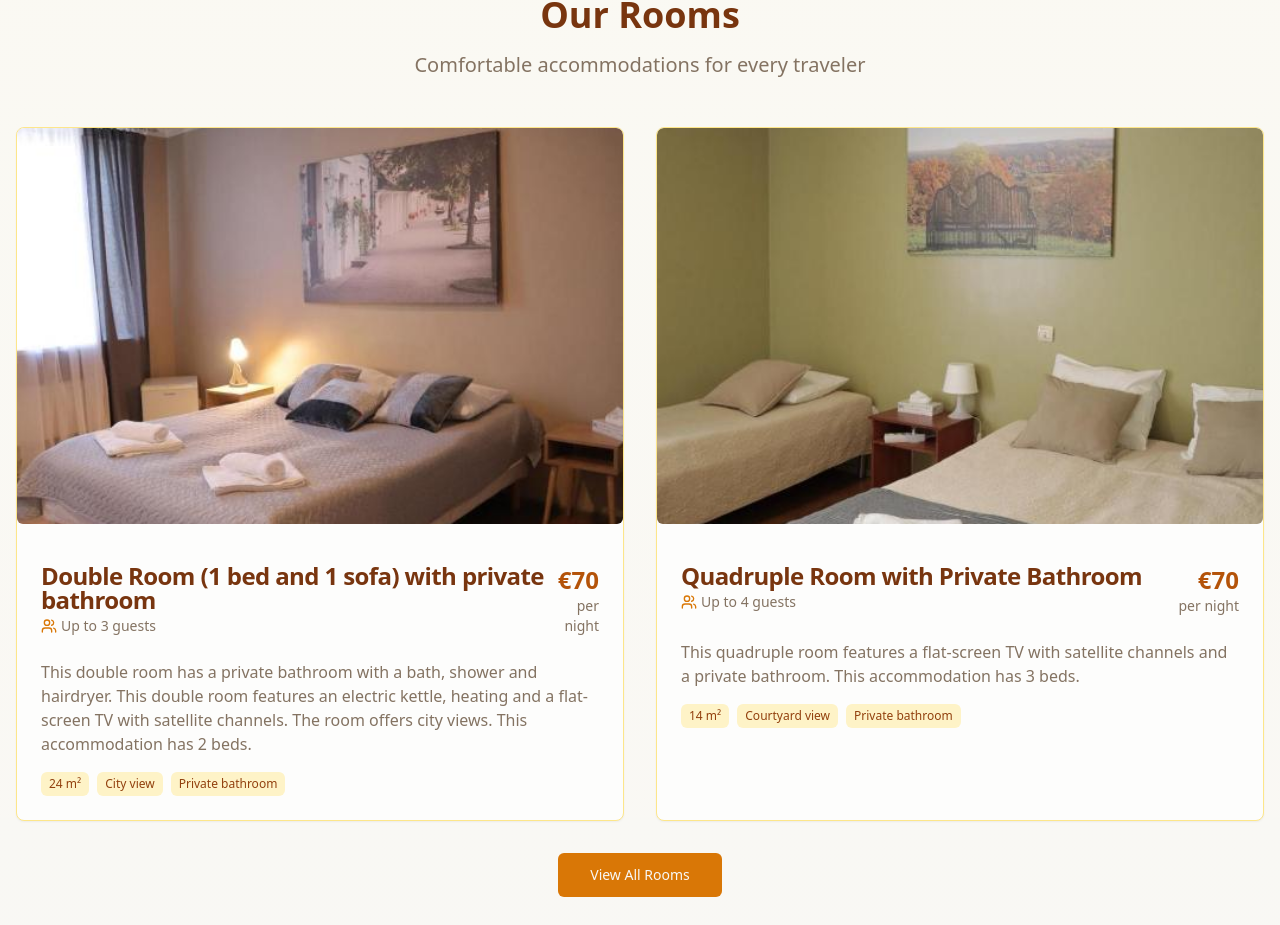
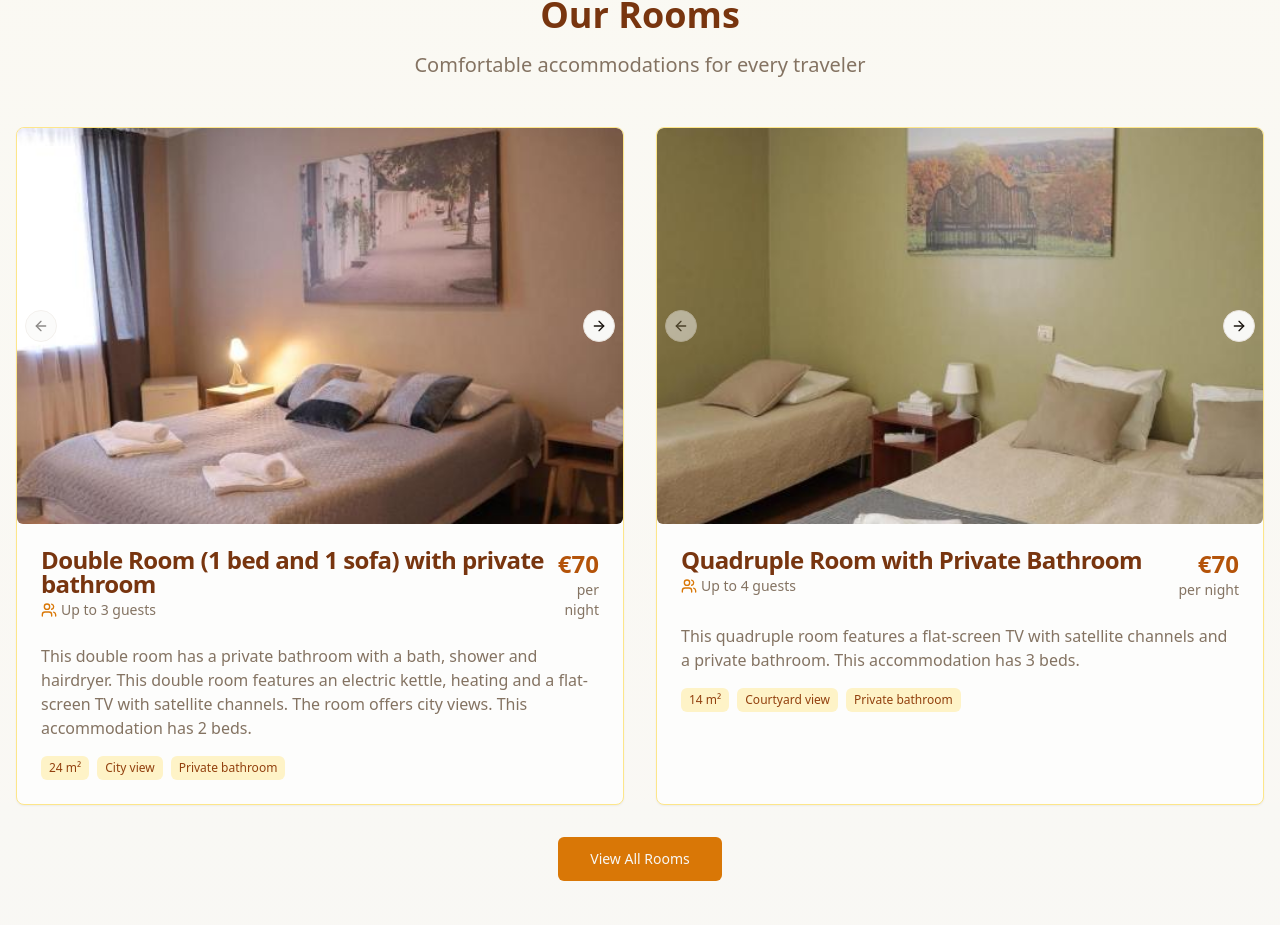
Before and after one commit to nkot24/creative-query-flow, a React (Vite) app: page / in a window 1280 px wide. Shown: the part 774-1699 px from the top of the page. Built offline with nearby package versions, Linux system fonts and the light colour scheme.

Commit message:
Add multiple images to room cards
Allow multiple images to be displayed on room page cards.

```diff
--- a/src/components/hotel/RoomsPreview.tsx
+++ b/src/components/hotel/RoomsPreview.tsx
@@ -1,5 +1,7 @@
+
 import { Button } from "@/components/ui/button";
 import { Card, CardContent, CardDescription, CardHeader, CardTitle } from "@/components/ui/card";
+import { Carousel, CarouselContent, CarouselItem, CarouselNext, CarouselPrevious } from "@/components/ui/carousel";
 import { roomsData } from "@/models/hotelModel";
 import { Users } from "lucide-react";
 import { useLanguage } from "@/contexts/LanguageContext";
@@ -80,8 +82,29 @@ export const RoomsPreview = () => {
         <div className="grid md:grid-cols-2 gap-8 mb-8">
           {featuredRooms.map((room) => (
             <Card key={room.id} className="overflow-hidden border-amber-200 hover:shadow-lg transition-shadow">
-              {/* Image */}
-              <img src={room.image} alt={translateRoomType(room.type)} className="mb-4 rounded-md object-cover w-full h-[396px]" />
+              {/* Image Carousel */}
+              <div className="relative">
+                <Carousel className="w-full">
+                  <CarouselContent>
+                    {room.images.map((image, index) => (
+                      <CarouselItem key={index}>
+                        <img
+                          src={image}
+                          alt={`${translateRoomType(room.type)} - ${index + 1}`}
+                          className="rounded-md object-cover w-full h-[396px]"
+                        />
+                      </CarouselItem>
+                    ))}
+                  </CarouselContent>
+                  {room.images.length > 1 && (
+                    <>
+                      <CarouselPrevious className="left-2" />
+                      <CarouselNext className="right-2" />
+                    </>
+                  )}
+                </Carousel>
+              </div>
+
               <CardHeader>
                 <div className="flex justify-between items-start">
                   <div>
--- a/src/models/hotelModel.ts
+++ b/src/models/hotelModel.ts
@@ -15,7 +15,7 @@ export interface Room {
   price_per_night: number;
   features: string[];
   description: string;
-  image: string;
+  images: string[]; // Changed from 'image' to 'images' array
   max_guests: number;
 }
 
@@ -48,7 +48,7 @@ export const roomsData: Room[] = [
     price_per_night: 70,
     features: ["24 m²","Skats uz pilsētu","Privāta vannas istaba","Plakanā ekrāna televizors","Bezmaksas bezvadu internets"],
     description: "Šajā divvietīgajā numurā (ar 1 gultu) ir privāta vannas istaba ar vannu, dušu un fēnu. Šī divvietīgā numura ērtību klāstā ir elektriskā tējkanna, apkure un plakanā ekrāna televizors ar satelīta kanāliem. No numura paveras skats uz pilsētu. Šajā uzturēšanās vietā ir 2 gultas.",
-    image: "/lovable-uploads/images/662562698.jpg",
+    images: ["/lovable-uploads/images/662562698.jpg", "/lovable-uploads/images/663100348.jpg"],
     max_guests: 3
   },
   {
@@ -57,7 +57,7 @@ export const roomsData: Room[] = [
     price_per_night: 70,
     features: ["14 m²","Skats uz iekšpagalmu","Privāta vannas istaba","Plakanā ekrāna televizors","Bezmaksas bezvadu internets"],
     description: "Šajā četrvietīgajā numurā ir plakanā ekrāna televizors ar satelīta kanāliem un privāta vannas istaba. Šajā uzturēšanās vietā ir 3 gultas.",
-    image: "/lovable-uploads/images/663100348.jpg",
+    images: ["/lovable-uploads/images/663100348.jpg", "/lovable-uploads/images/663099965.jpg"],
     max_guests: 4
   },
 
@@ -67,7 +67,7 @@ export const roomsData: Room[] = [
     price_per_night: 50,
     features: ["14 m²","Skats uz iekšpagalmu","Privāta vannas istaba","Plakanā ekrāna televizors","Bezmaksas bezvadu internets"],
     description: "Šajā divvietīgajā numurā (ar 1 gultu) ir plakanā ekrāna televizors ar satelīta kanāliem un privāta vannas istaba.",
-    image: "/lovable-uploads/images/663099965.jpg",
+    images: ["/lovable-uploads/images/663099965.jpg", "/lovable-uploads/images/663099913.jpg"],
     max_guests: 2
   },
   {
@@ -76,7 +76,7 @@ export const roomsData: Room[] = [
     price_per_night: 50,
     features: ["14 m²","Skats uz pilsētu","Privāta vannas istaba","Plakanā ekrāna televizors","Bezmaksas bezvadu internets"],
     description: "Šajā divvietīgajā numurā (ar 2 gultām) ir plakanā ekrāna televizors ar satelīta kanāliem un privāta vannas istaba.",
-    image: "/lovable-uploads/images/663099913.jpg",
+    images: ["/lovable-uploads/images/663099913.jpg", "/lovable-uploads/images/663100529.jpg"],
     max_guests: 2
   },
   {
@@ -85,7 +85,7 @@ export const roomsData: Room[] = [
     price_per_night: 55,
     features: ["15 m²","Balkons","Skats uz pilsētu","Privāta vannas istaba","Plakanā ekrāna televizors","Bezmaksas bezvadu internets"],
     description: "Šajā divvietīgajā numurā ir plakanā ekrāna televizors ar satelīttelevīzijas kanāliem, privāta vannas istaba un balkons ar skatu uz pilsētu. Numurā ir 1 gulta.",
-    image: "/lovable-uploads/images/663100529.jpg",
+    images: ["/lovable-uploads/images/663100529.jpg", "/lovable-uploads/images/663102216.jpg"],
     max_guests: 2
   },
   {
@@ -94,7 +94,7 @@ export const roomsData: Room[] = [
     price_per_night: 45,
     features: ["12 m²","Skats uz iekšpagalmu","Privāta vannas istaba","Bezmaksas bezvadu internets"],
     description: "Šajā vienvietīgajā numurā ir apkure, kā arī privāta vannas istaba ar dušu. Šajā uzturēšanās vietā ir 1 gulta.",
-    image: "/lovable-uploads/images/663102216.jpg",
+    images: ["/lovable-uploads/images/663102216.jpg", "/lovable-uploads/images/662562698.jpg"],
     max_guests: 1
   }
 ];
--- a/src/pages/Rooms.tsx
+++ b/src/pages/Rooms.tsx
@@ -1,6 +1,8 @@
+
 import { Navigation } from "@/components/hotel/Navigation";
 import { Card, CardContent, CardDescription, CardHeader, CardTitle } from "@/components/ui/card";
 import { Button } from "@/components/ui/button";
+import { Carousel, CarouselContent, CarouselItem, CarouselNext, CarouselPrevious } from "@/components/ui/carousel";
 import { Link } from "react-router-dom";
 import { roomsData } from "@/models/hotelModel";
 import { Users } from "lucide-react";
@@ -81,8 +83,28 @@ const Rooms = () => {
         <div className="grid md:grid-cols-2 lg:grid-cols-3 gap-8">
           {roomsData.map((room) => (
             <Card key={room.id} className="flex flex-col overflow-hidden">
-              {/* Image */}
-              <img src={room.image} alt={translateRoomType(room.type)} className="mb-4 rounded-md object-cover w-full h-[396px]" />
+              {/* Image Carousel */}
+              <div className="relative">
+                <Carousel className="w-full">
+                  <CarouselContent>
+                    {room.images.map((image, index) => (
+                      <CarouselItem key={index}>
+                        <img
+                          src={image}
+                          alt={`${translateRoomType(room.type)} - ${index + 1}`}
+                          className="rounded-md object-cover w-full h-[396px]"
+                        />
+                      </CarouselItem>
+                    ))}
+                  </CarouselContent>
+                  {room.images.length > 1 && (
+                    <>
+                      <CarouselPrevious className="left-2" />
+                      <CarouselNext className="right-2" />
+                    </>
+                  )}
+                </Carousel>
+              </div>
 
               {/* Card Header */}
               <CardHeader>
```
